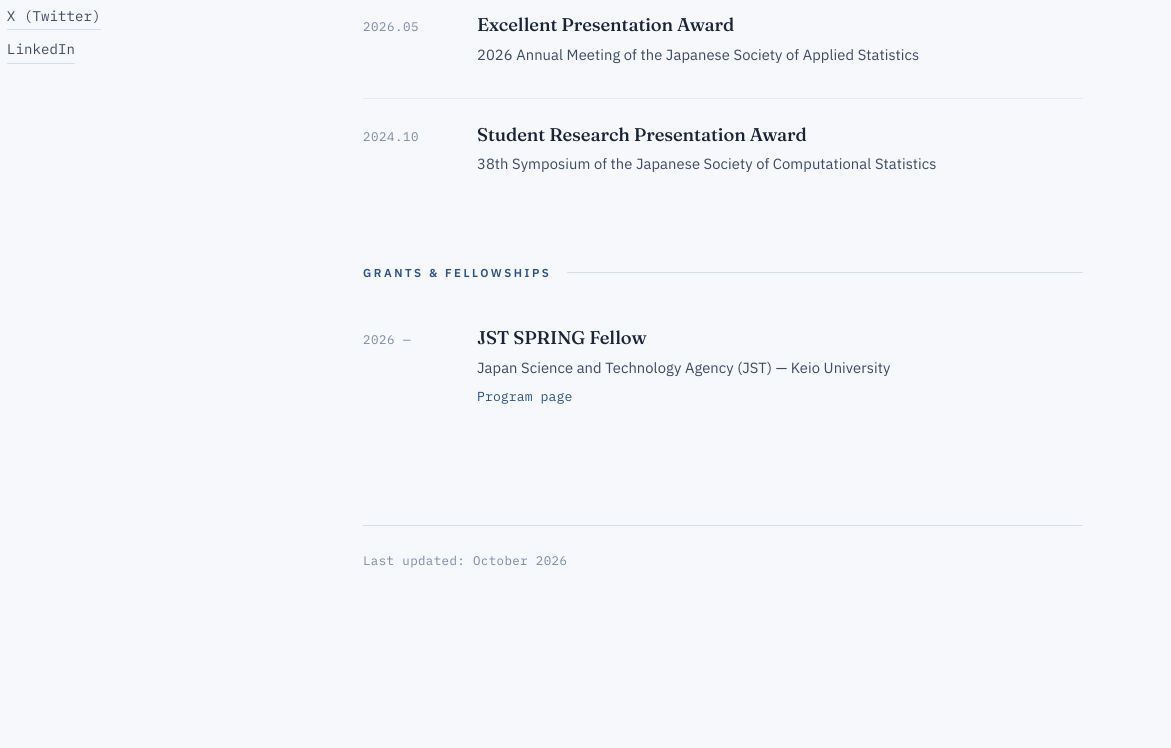
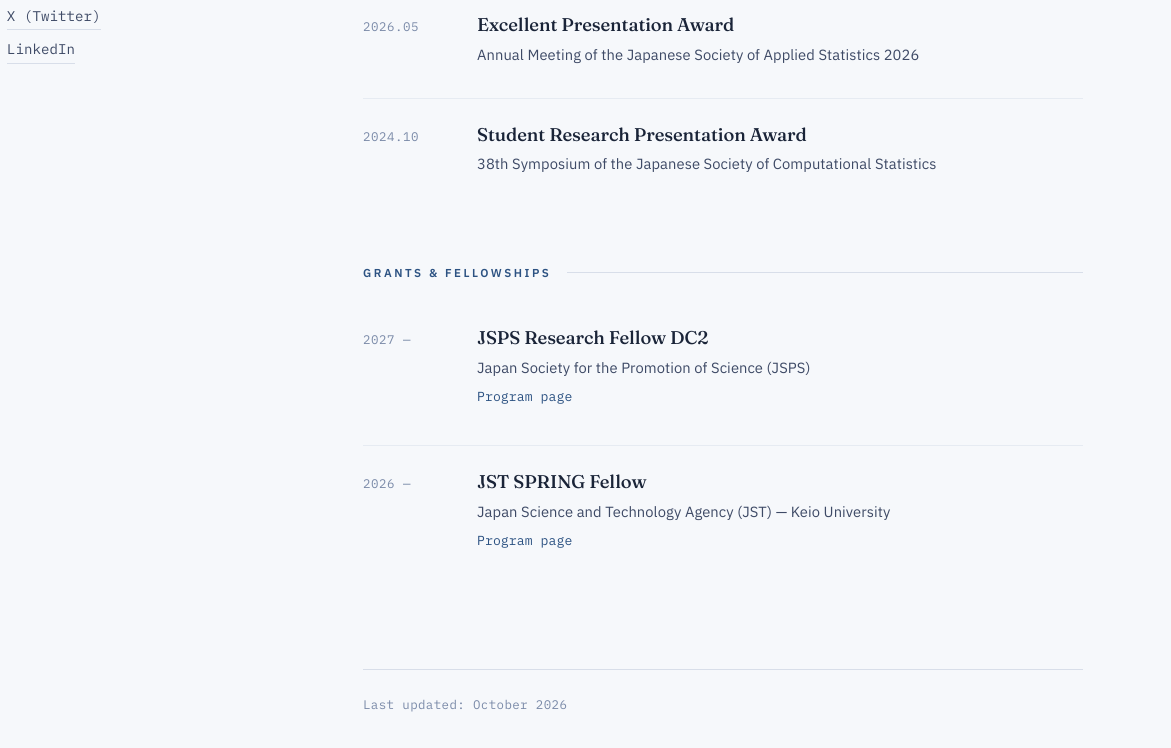
Before and after one commit to naruki-sonobe/naruki-sonobe.github.io, a plain HTML site: page awards.html in a window 1280 px wide. Shown: the part 588-1336 px from the top of the page, 109-1280 px from the left. Before the commit the page ends 1223 px from the top, so only its background shows below. Drawn offline with Linux system fonts and the light colour scheme; no server answers; some icons are missing.

Commit message:
Updated awards.html and talks.html

```diff
--- a/awards.html
+++ b/awards.html
@@ -103,7 +103,7 @@
           <div class="entry-body">
             <p class="entry-title"><span data-lang="en">Excellent Presentation Award</span><span data-lang="ja">優秀発表賞</span></p>
 
-            <p class="entry-meta"><span data-lang="en">2026 Annual Meeting of the Japanese Society of Applied Statistics</span><span data-lang="ja">2026年度 応用統計学会年会</span></p>
+            <p class="entry-meta"><span data-lang="en">Annual Meeting of the Japanese Society of Applied Statistics 2026</span><span data-lang="ja">2026年度 応用統計学会年会</span></p>
           </div>
         </li>
         <li class="entry">
@@ -118,7 +118,15 @@
       <h3 class="section-label"><span data-lang="en">Grants &amp; Fellowships</span><span data-lang="ja">助成・フェローシップ</span></h3>
       <ul class="entries">
         <li class="entry">
-          <span class="entry-date">2026 &mdash;</span>
+          <span class="entry-date">2027 &mdash; </span>
+          <div class="entry-body">
+            <p class="entry-title"><span data-lang="en">JSPS Research Fellow DC2</span><span data-lang="ja">JSPS Research Fellow DC2</span></p>
+            <p class="entry-meta"><span data-lang="en">Japan Society for the Promotion of Science (JSPS) </span><p class="entry-meta"><span data-lang="ja">日本学術振興会（JSPS）</span></p>
+            <p class="entry-links"><a href="https://www.jsps.go.jp/j-pd/index.html" target="_blank" rel="noopener"><span data-lang="en">Program page</span><span data-lang="ja">プログラムページ</span></a></p>
+          </div>
+        </li>
+        <li class="entry">
+          <span class="entry-date">2026 &mdash; </span>
           <div class="entry-body">
             <p class="entry-title"><span data-lang="en">JST SPRING Fellow</span><span data-lang="ja">JST SPRING</span></p>
             <p class="entry-meta"><span data-lang="en">Japan Science and Technology Agency (JST) &mdash; Keio University</span><p class="entry-meta"><span data-lang="ja">国立研究開発法人科学技術振興機構 (JST) &mdash; 慶應義塾大学</span></p>
@@ -128,7 +136,7 @@
       </ul>
 
       <footer class="footer">
-        <span data-lang="en">Last updated: September 2026</span><span data-lang="ja">最終更新：2026年9月</span>
+        <span data-lang="en">Last updated: October 2026</span><span data-lang="ja">最終更新：2026年10月</span>
       </footer>
     </main>
 
```
Also changed, not shown: talks.html (+2 -2 lines).
